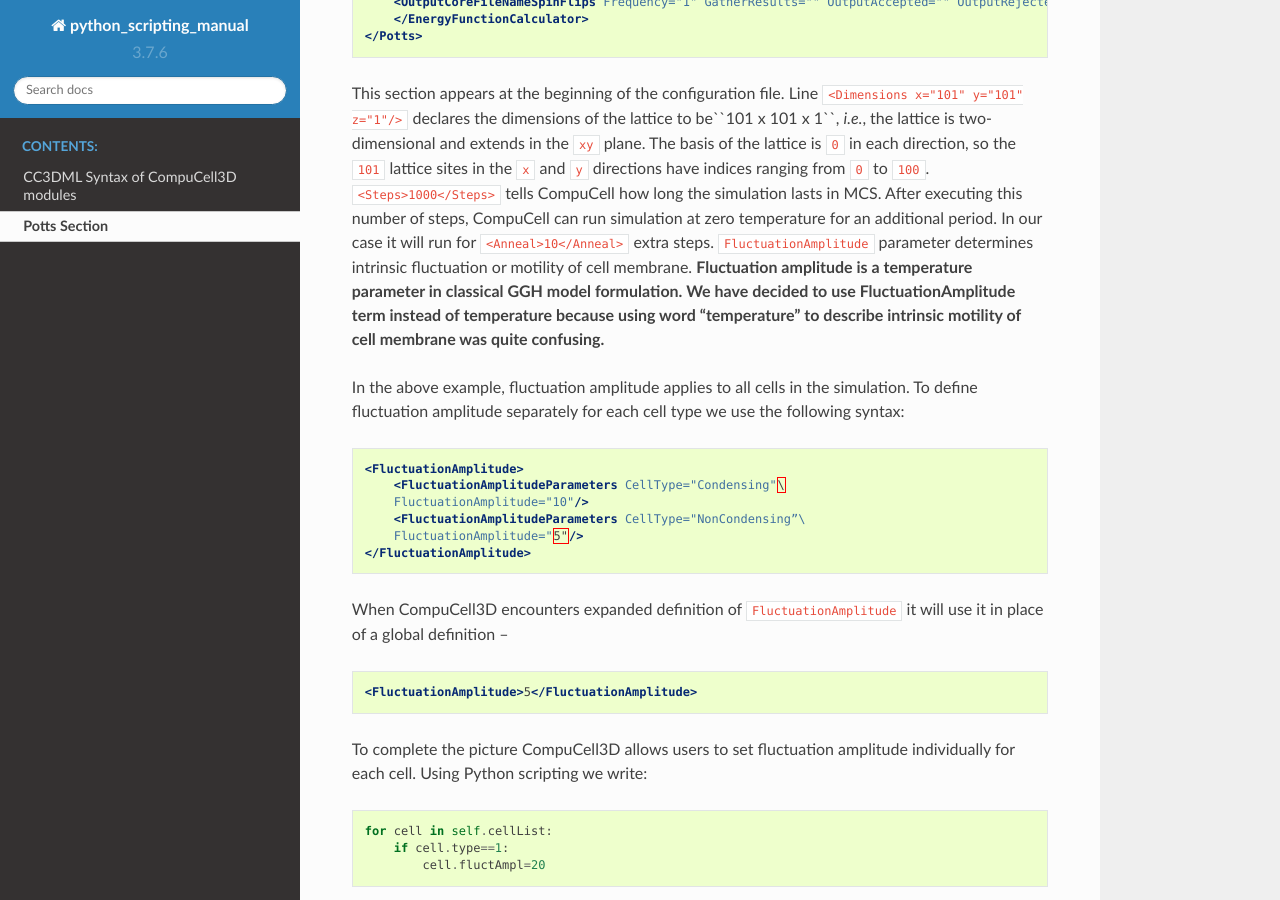
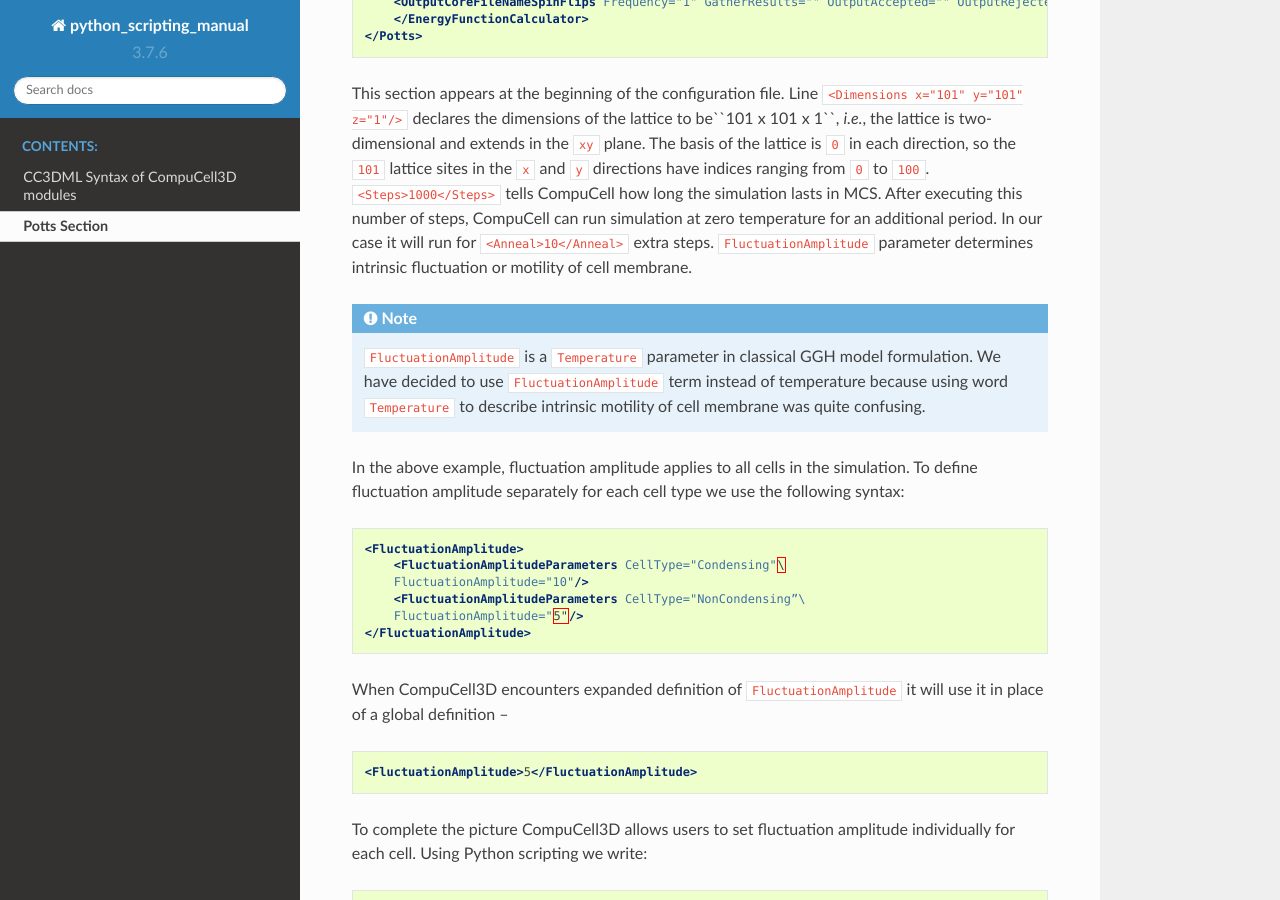
Before and after one commit to CompuCell3D/CompuCell3DReferenceManual, a Sphinx documentation site: the page built from docs/potts.rst, in a window 1280 px wide and 900 px high, scrolled down 445 px. Built offline with Sphinx 7.4.7 and the Read the Docs theme 2.0.0, drawn with Linux system fonts in a browser that asks for light colours.

Commit message:
edited Potts Section

```diff
--- a/docs/potts.rst
+++ b/docs/potts.rst
@@ -35,11 +35,15 @@ long the simulation lasts in MCS. After executing this number of steps,
 CompuCell can run simulation at zero temperature for an additional
 period. In our case it will run for ``<Anneal>10</Anneal>`` extra steps.
 ``FluctuationAmplitude`` parameter determines intrinsic fluctuation or
-motility of cell membrane. **Fluctuation amplitude is a temperature
-parameter in classical GGH model formulation. We have decided to use
-FluctuationAmplitude term instead of temperature because using word
-“temperature” to describe intrinsic motility of cell membrane was quite
-confusing.**
+motility of cell membrane.
+
+.. note::
+
+   ``FluctuationAmplitude`` is a ``Temperature``
+   parameter in classical GGH model formulation. We have decided to use
+   ``FluctuationAmplitude`` term instead of temperature because using word
+   ``Temperature`` to describe intrinsic motility of cell membrane was quite
+   confusing.
 
 In the above example, fluctuation amplitude applies to all cells in the
 simulation. To define fluctuation amplitude separately for each cell
```
